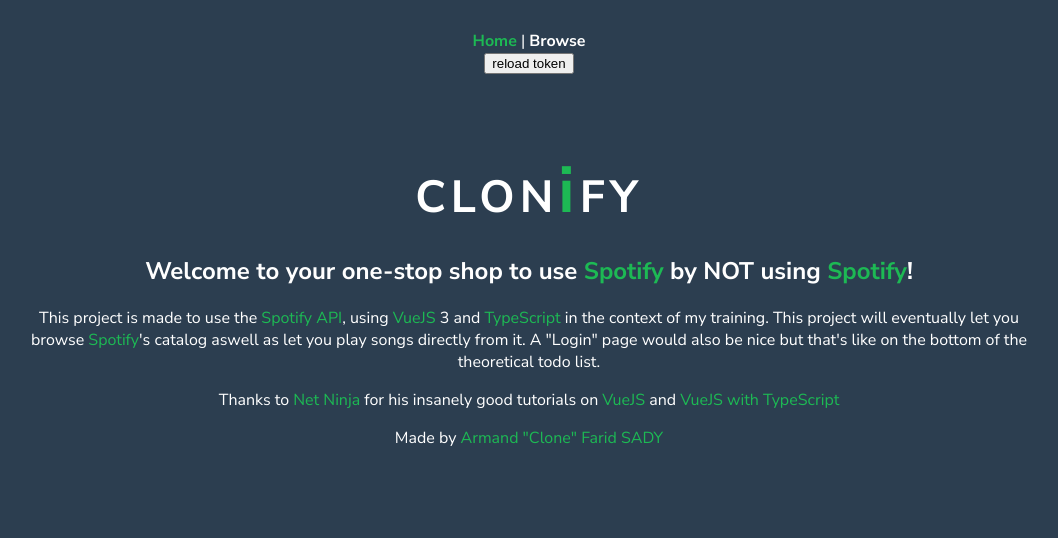
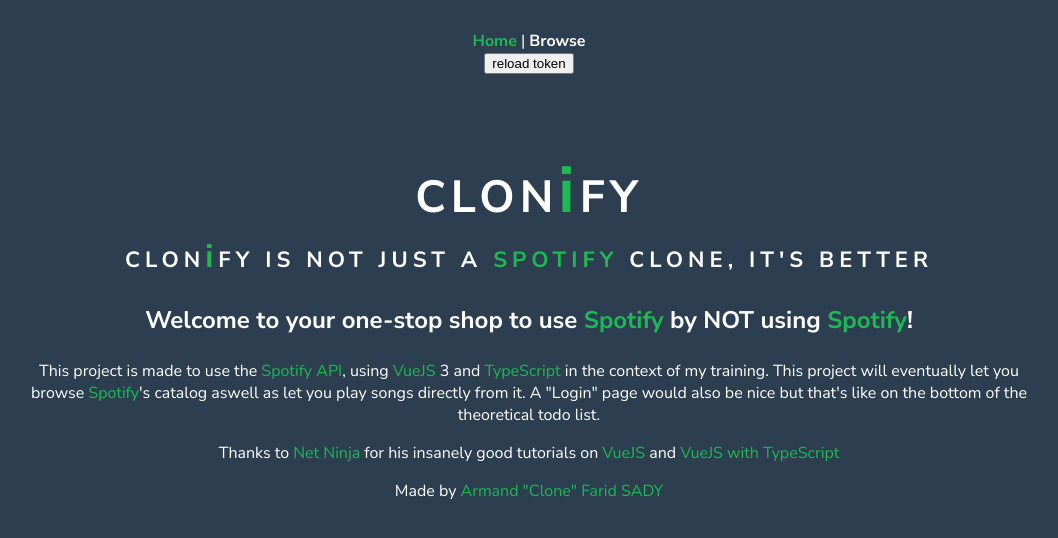
Before and after one commit to armandclonesady/spotify-project, a Vue app: page / in a window 1280 px wide. Shown: the top 538 px of the page, without its empty margins (111-1169 px from the left). Built offline with nearby package versions, Linux system fonts and the light colour scheme.

Commit message:
contribution annuelle de Noa

```diff
--- a/src/views/HomeView.vue
+++ b/src/views/HomeView.vue
@@ -1,7 +1,8 @@
 <template>
   <div class="home">
     <h1>Clon<span class="i">i</span>fy</h1>
-    <h2> Welcome to your one-stop shop to use <a href="https://fr.wikipedia.org/wiki/Spotify">Spotify</a> by NOT using <a href="https://open.spotify.com/">Spotify</a>!</h2>
+    <h2> Clon<span class="i">i</span>fy is not just a <a href="https://fr.wikipedia.org/wiki/Spotify">Spotify</a> clone, it's better</h2>
+    <h3> Welcome to your one-stop shop to use <a href="https://fr.wikipedia.org/wiki/Spotify">Spotify</a> by NOT using <a href="https://open.spotify.com/">Spotify</a>!</h3>
     <p>
       This project is made to use the <a href="https://www.instagram.com/spotify/">Spotify</a> <a href="https://developer.spotify.com/documentation/web-api">API</a>, using <a href="https://vuejs.org/">VueJS</a> 3 and <a href="https://www.typescriptlang.org/">TypeScript</a> in the context of my training.
       This project will eventually let you browse <a href="https://x.com/Spotify">Spotify</a>'s catalog aswell as let you play songs directly from it.
@@ -44,6 +45,14 @@
     cursor: default;
   }
 
+  .home h2 {
+    font-size: 2em;
+    margin-top: 0;
+    font-variant-caps: all-petite-caps;
+    letter-spacing: 5px;
+    cursor: default;
+  }
+
   .i {
     color: var(--spotify-green);
     font-variant-caps:normal;
```
